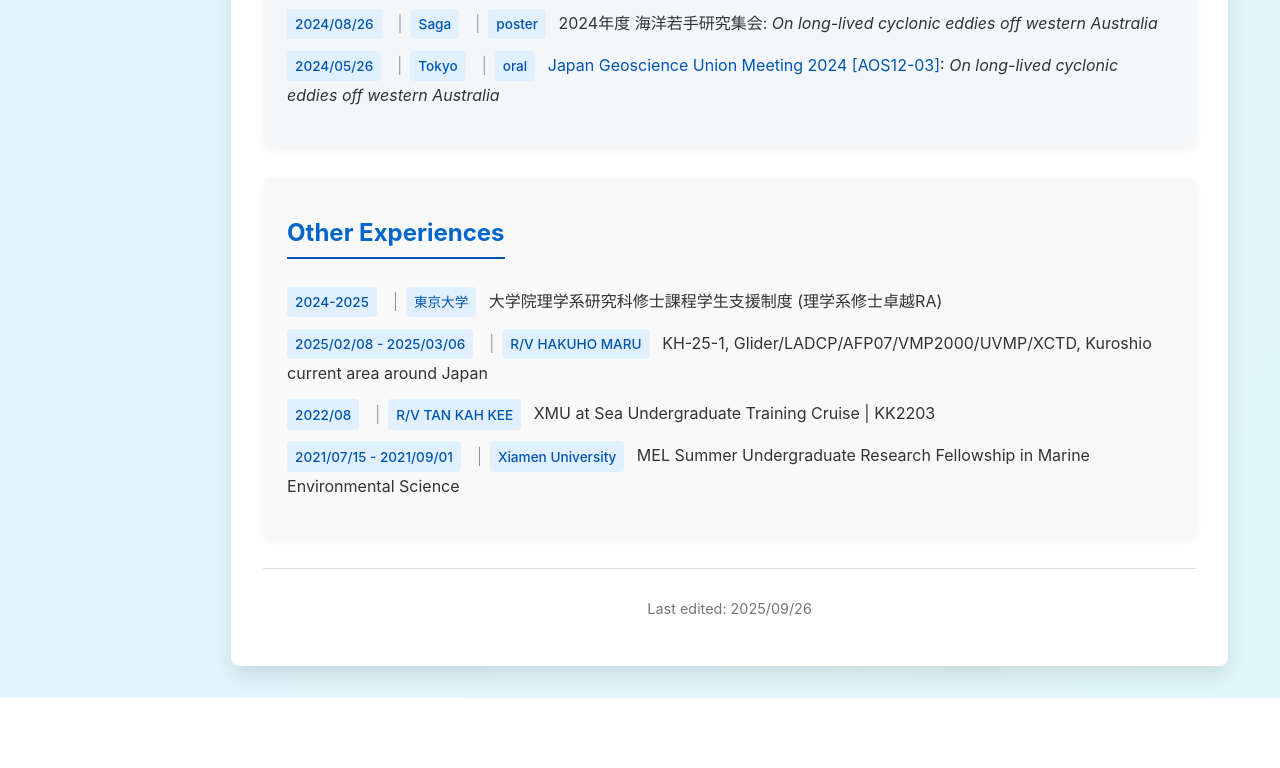
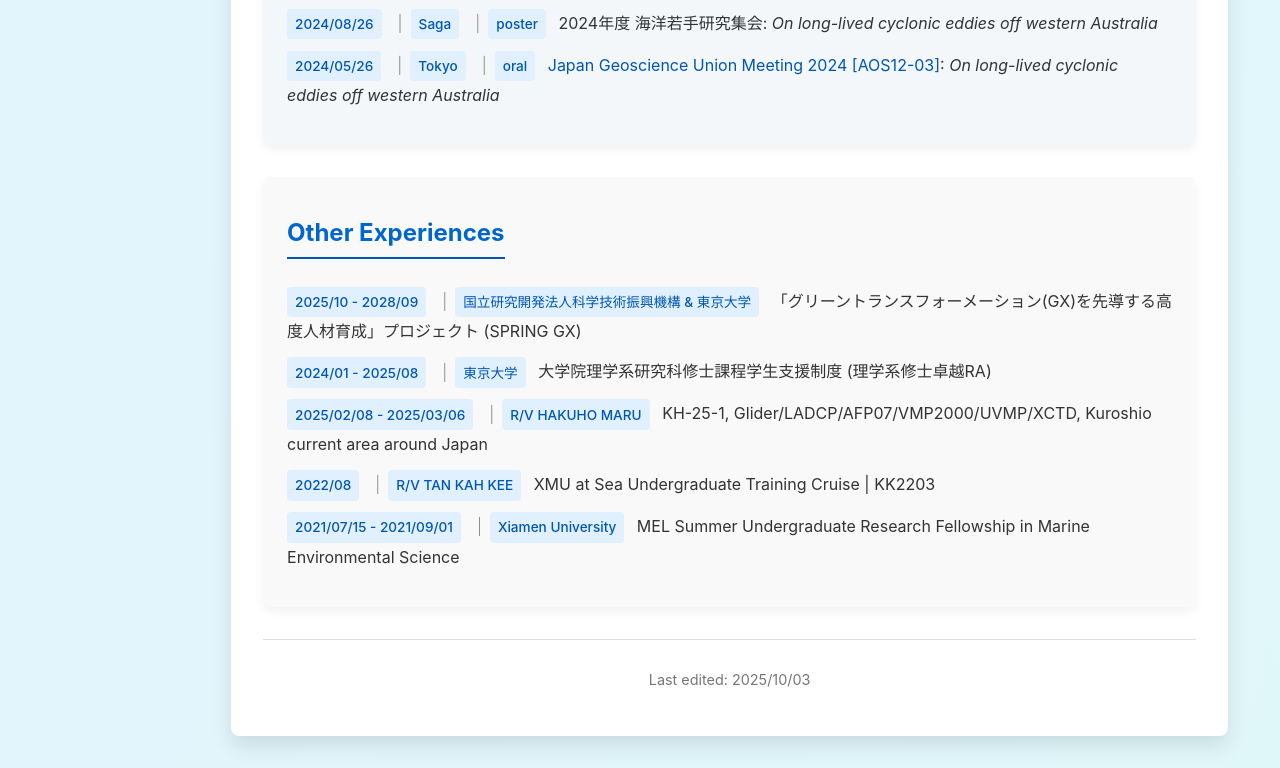
Before and after one commit to pexu1/pexu1.github.io, a plain HTML site: page index.html in a window 1280 px wide. Shown: the part 1604-2372 px from the top of the page. Before the commit the page ends 2302 px from the top, so only its background shows below. Drawn offline with Linux system fonts and the light colour scheme.

Commit message:
20251003

```diff
--- a/index.html
+++ b/index.html
@@ -386,7 +386,9 @@
     </div>
     <div class="section other-experiences" id="other-experiences">
       <h2>Other Experiences</h2>
-      <p><span class="tag">2024-2025</span><span class="separator">|</span><span class="tag">東京大学</span>
+      <p><span class="tag">2025/10 - 2028/09</span><span class="separator">|</span><span class="tag">国立研究開発法人科学技術振興機構 & 東京大学</span>
+        「グリーントランスフォーメーション(GX)を先導する高度人材育成」プロジェクト (SPRING GX)</p>
+      <p><span class="tag">2024/01 - 2025/08</span><span class="separator">|</span><span class="tag">東京大学</span>
         大学院理学系研究科修士課程学生支援制度 (理学系修士卓越RA)</p>
       <p><span class="tag">2025/02/08 - 2025/03/06</span><span class="separator">|</span><span class="tag">R/V HAKUHO
           MARU</span> KH-25-1, Glider/LADCP/AFP07/VMP2000/UVMP/XCTD, Kuroshio current area around Japan</p>
@@ -396,7 +398,7 @@
           University</span> MEL Summer Undergraduate Research Fellowship in Marine Environmental Science</p>
     </div>
     <div class="footer">
-      <p id="last-edited">Last edited: 2025/09/26</p>
+      <p id="last-edited">Last edited: 2025/10/03</p>
     </div>
   </div>
     </main>
```
